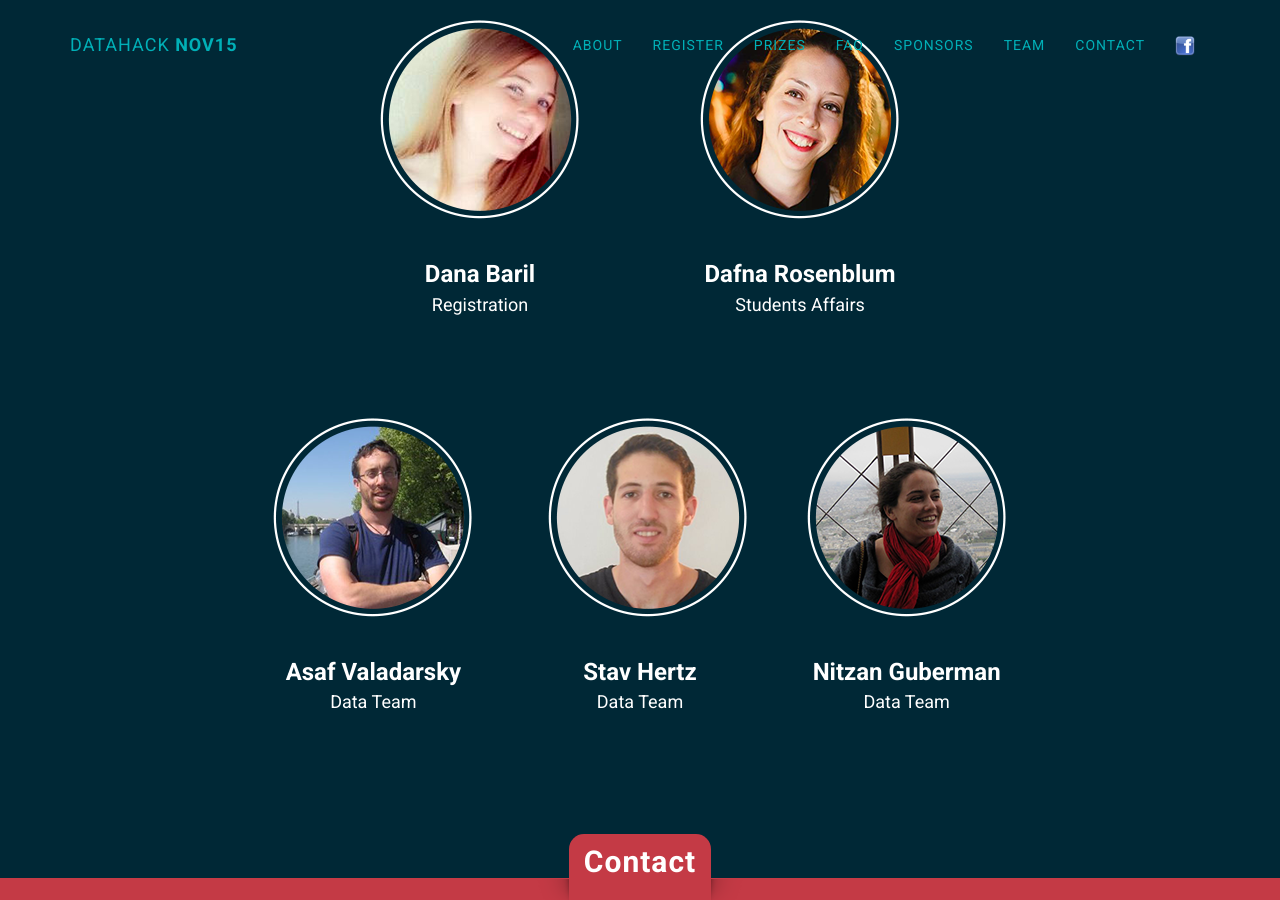
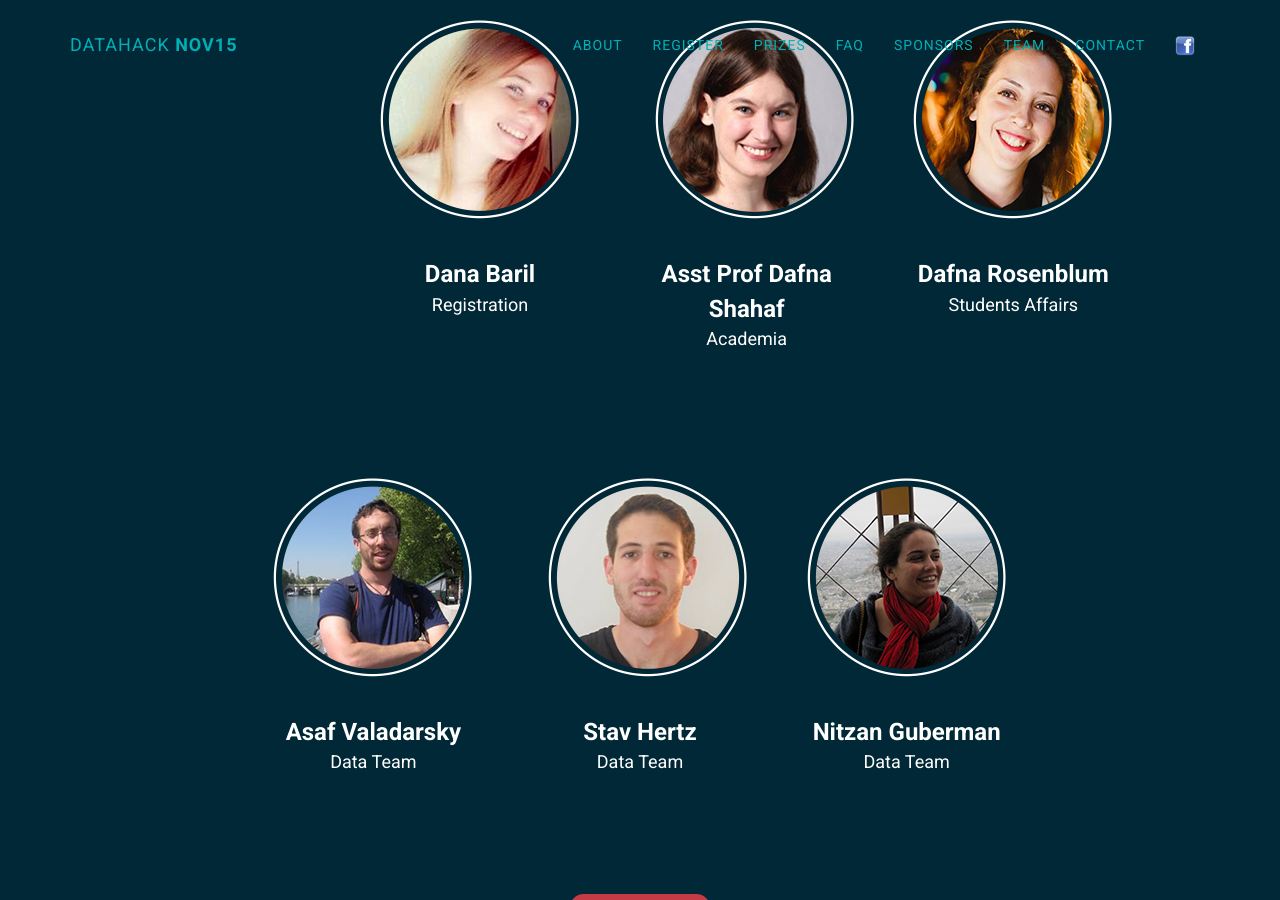
Before and after one commit to ido-staging/datahacksweb, a Jekyll site: the page built from index.html, in a window 1280 px wide and 900 px high, scrolled down 6857 px. Built offline with Jekyll 4.4.1, drawn with Linux system fonts in a browser that asks for light colours.

Commit message:
added Dafna Shahaf to team section

```diff
--- a/_includes/team.html
+++ b/_includes/team.html
@@ -50,6 +50,11 @@
             <center><font size="5"><b>Dana Baril</b></font><br>
             <font size="4">Registration</font></center>
         </div>
+        <div class="col-md-2 text-light">
+            <img class="img-reg" src="img/team/dafna_shahaf.png" alt="DafnaShahaf" style="display:block;margin:auto;margin-bottom:1cm;">
+            <center><font size="5"><b>Asst Prof Dafna Shahaf</b></font><br>
+            <font size="4">Academia</font></center>
+        </div>
         <div class="col-md-3 text-light">
             <img class="img-reg" src="img/team/dafna.png" alt="Dafna" style="display:block;margin:auto;margin-bottom:1cm;">
             <center><font size="5"><b>Dafna Rosenblum</b></font><br>
```
Also changed, not shown: img/team/dafna_shahaf.png (added), 1 other file.
